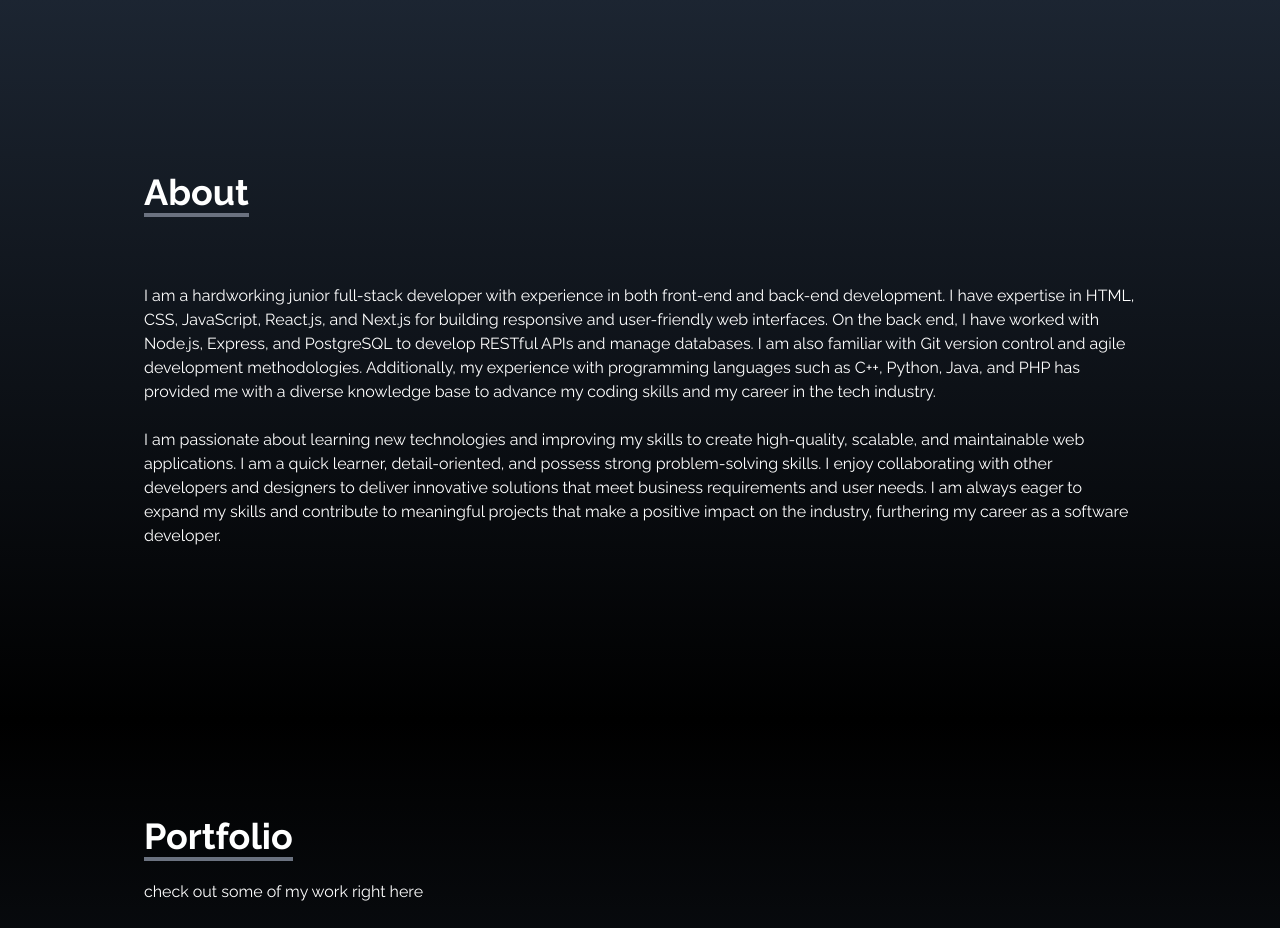
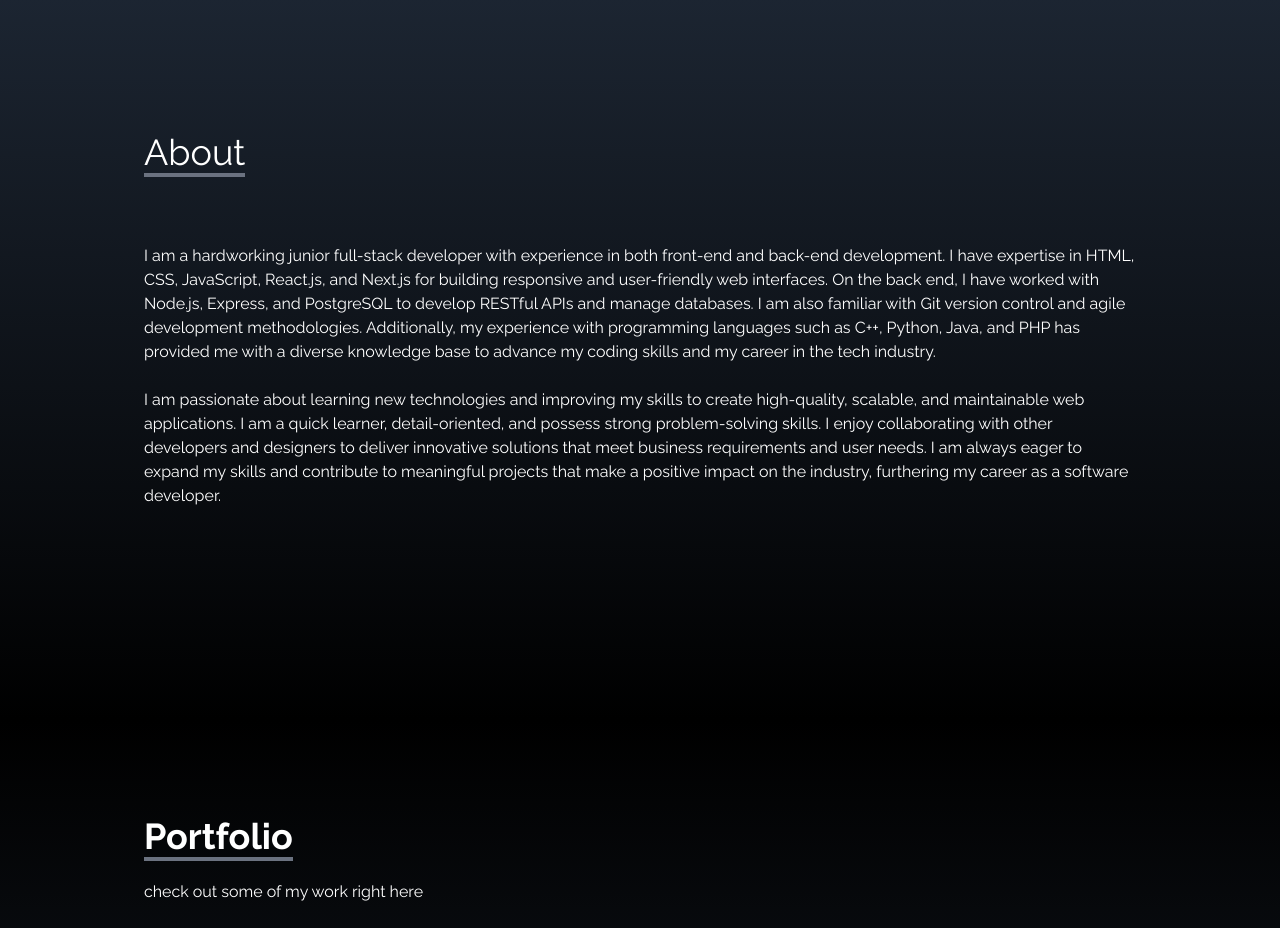
Before and after one commit to MarianWadia/MarianIsrael, a React (Vite) app: page / in a window 1280 px wide. Shown: the part 880-1808 px from the top of the page. Built offline with nearby package versions, Linux system fonts and the light colour scheme.

Commit message:
edited spacing in style

```diff
--- a/src/components/About.jsx
+++ b/src/components/About.jsx
@@ -3,8 +3,8 @@ const About = () => {
   return (
     <div name="about" className="w-full h-screen bg-gradient-to-b from-gray-800 to-black text-white">
         <div className="max-w-screen-lg p-4 mx-auto flex flex-col justify-center w-full h-full">
-            <div className="pb-8 mt-20">
-                <h3 className="border-b-4 font-bold border-gray-500 inline text-4xl">About</h3>
+            <div className="pb-8">
+                <h3 className="border-b-4 border-gray-500 inline text-4xl">About</h3>
             </div>
             <p className="text-l mt-10">
             I am a hardworking junior full-stack developer with experience in both front-end and back-end development. I have expertise in HTML,
--- a/src/components/Experience.jsx
+++ b/src/components/Experience.jsx
@@ -58,7 +58,7 @@ const Experience = () => {
                 <h5 className="py-6">These are the Technologies I have worked with...</h5>
             </div>
 
-            <div className="grid grid-cols-2 sm:grid-cols-3 gap-8 px-10 sm:px-0">
+            <div className="grid grid-cols-2 sm:grid-cols-3 gap-8 px-12 sm:px-0">
                 {technologies.map((technology)=>(
                     <div key={technology.id} className={`shadow-md hover:scale-105 duration-500 rounded-lg py-2 ${technology.style}`}>
                         <img src={technology.src} alt="" className="w-20 mx-auto" />
--- a/src/components/Home.jsx
+++ b/src/components/Home.jsx
@@ -1,3 +1,4 @@
+/* eslint-disable react/no-unescaped-entities */
 import HeroImage from '../assets/personal_picture-removebg.png'
 import { BsArrowRight } from "react-icons/bs"
 const Home = () => {
--- a/src/components/Portfolio.jsx
+++ b/src/components/Portfolio.jsx
@@ -59,8 +59,8 @@ const Portfolio = () => {
                         <img src={portfolio.src} alt=""
                             className="rounded-md duration-500 hover:scale-105"/>
                         <div className="flex items-center justify-between">
-                            <button onClick= {()=>onButtonClick(portfolio.demoLink)} className="w-1/2 duration-500 hover:bg-slate-500 p-4">Demo Link</button>
-                            <button onClick= {()=>onButtonClick(portfolio.codeLink)} className="w-1/2 duration-500 hover:bg-slate-500 p-4">Code</button>
+                            <button onClick= {()=>onButtonClick(portfolio.demoLink)} className="w-1/2 duration-00 hover:bg-slate-500 p-4">Demo Link</button>
+                            <button onClick= {()=>onButtonClick(portfolio.codeLink)} className="w-1/2 duration-00 hover:bg-slate-500 p-4">Code</button>
                         </div>
                     </div>
                 ))}
```
